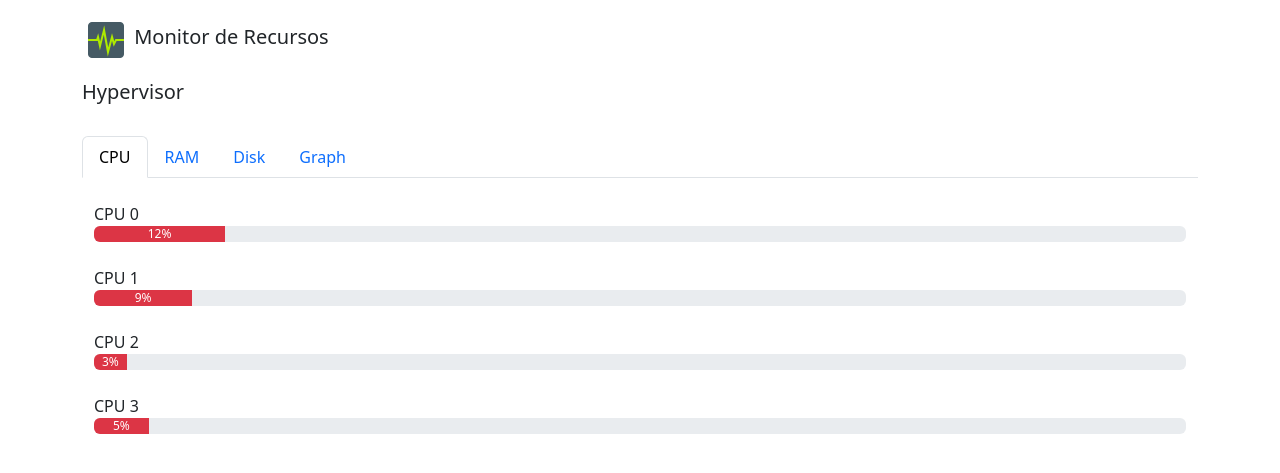
After one commit to mattMbz/qubik-web, a Flask app: page /monitor in a window 1280 px wide. The commit adds this page. Shown: the top 473 px of the page. Run offline with Flask 3, Linux system fonts and the light colour scheme; some libraries are stand-ins or nearby versions.

Commit message:
Create the navbar with features like 'main panel', 'add new vm','delete vm','Tasks' and 'monitor'

```diff
--- a/main.py
+++ b/main.py
@@ -40,6 +40,25 @@ def welcome():
     return render_template('welcome.html')
 #End_def
 
+@app.route('/delete')
+def delete():
+    return render_template('/admin/delete_vm.html')
+#End_def
+
+@app.route('/monitor')
+def monitor():
+    return render_template('/admin/monitor.html')
+#End_def
+
+@app.route('/tasks')
+def tasks():
+    return render_template('/admin/tasks.html')
+#End_def
+
+@app.route('/createvm')
+def create_vm():
+    return render_template('/admin/create_vm.html')
+#End_def
 
 @app.route("/vmachine/<string:slug>")
 def show_virtual_machine(slug):
--- a/static/css/main.css
+++ b/static/css/main.css
@@ -7,3 +7,7 @@
     align-items: center;
     height: 95vh;
 }
+
+.nav-link:hover {
+    text-decoration: underline;
+}
--- /dev/null
+++ b/templates/admin/monitor.html
@@ -0,0 +1,83 @@
+{% extends 'base.html' %}
+
+{% block content %}
+<div class="container mt-3">
+    <div class="center-line">
+      <img src="/static/images/resources.png" alt="Icono">
+      <span class="ml-2 fs-5">Monitor de Recursos</span>
+    </div>
+</div>
+<div class="container mt-3">
+    <h5>Hypervisor</h5>
+    <br>
+    <!-- Nav tabs -->
+    <ul class="nav nav-tabs" role="tablist">
+      <li class="nav-item">
+        <a class="nav-link active" data-bs-toggle="tab" href="#home">CPU</a>
+      </li>
+      <li class="nav-item">
+        <a class="nav-link" data-bs-toggle="tab" href="#menu1">RAM</a>
+      </li>
+      <li class="nav-item">
+        <a class="nav-link" data-bs-toggle="tab" href="#menu2">Disk</a>
+      </li>
+      <li class="nav-item">
+        <a class="nav-link" data-bs-toggle="tab" href="#menu3">Graph</a>
+      </li>
+    </ul>
+
+    <!-- Tab panes -->
+    <div class="tab-content">
+      <div id="home" class="container tab-pane active"><br>
+        <span>CPU 0</span>
+        <span class="mt-3">
+            <div class="progress">
+              <div class="progress-bar bg-danger" style="width:12%">12%</div>
+            </div>
+        </span>
+        <br>
+        <span>CPU 1</span>
+        <span class="mt-3">
+            <div class="progress">
+              <div class="progress-bar bg-danger" style="width:9%">9%</div>
+            </div>
+        </span>
+        <br>
+        <span>CPU 2</span>
+        <span class="mt-3">
+            <div class="progress">
+              <div class="progress-bar bg-danger" style="width:3%">3%</div>
+            </div>
+        </span>
+        <br>
+        <span>CPU 3</span>
+        <span class="mt-3">
+            <div class="progress">
+              <div class="progress-bar bg-danger" style="width:5%">5%</div>
+            </div>
+        </span>
+        <br>
+      </div>
+      <div id="menu1" class="container tab-pane fade"><br>
+        <span>Memory used:</span> <br>
+        <p>68 of 768 MB</p> <br>
+        <span class="mt-3">
+            <div class="progress">
+              <div class="progress-bar" style="width:9%">9%</div>
+            </div>
+        </span>
+      </div>
+      <div id="menu2" class="container tab-pane fade"><br>
+        <span>Size HD used:</span> <br>
+        <!-- <p>4 of 10GB</p> <br> -->
+        <p>Total: 10GB</p> <br>
+        <p>Used: 4GB</p> <br>
+        <span class="mt-3">
+            <div class="progress">
+              <div class="progress-bar" style="width:41%">41%</div>
+            </div>
+        </span>
+      </div>
+    </div>
+  </div>
+{% endblock content %}
--- a/templates/base.html
+++ b/templates/base.html
@@ -19,21 +19,9 @@
     {% if current_user.is_anonymous %}
     <!-- <a href="{{ url_for('show_signin_form') }}">Login</a> -->
     {% else %}
-        <header class="d-flex justify-content-between align-items-center mx-3 mt-3">
-            <div class="ml-1">
-                <img src="/static/images/logo.svg" alt="" srcset="">
-            </div>
-            <div class="mr-1 text-center">
-                <img src="/static/images/avatar.png" alt="" width="60">
-                <div class="username">{{ current_user.name }}</div>
-            </div>
-        </header>
-        <hr>
-        <nav>
-            <a href="{{ url_for('index') }}">Main Panel</a>
-            <a href="{{ url_for('logout') }}">Logout</a>
-        </nav>
-        {% endif %}
+        {% include 'navbar.html' %}
+    {% endif %}
+
     <!-- Page content -->
     {% block content %} {% endblock content %}
 
```
Also changed, not shown: templates/admin/create_vm.html (added, +10 -0 lines), templates/admin/delete_vm.html (added, +10 -0 lines), templates/admin/tasks.html (added, +10 -0 lines), templates/index.html (+12 -6 lines), templates/navbar.html (added, +49 -0 lines), static/images/add.png (added), static/images/logout.ico (added), static/images/monitor.png (added), static/images/resources.png (added), static/images/search.png (added), static/images/tasks.png (added), static/images/trash.png (added).
